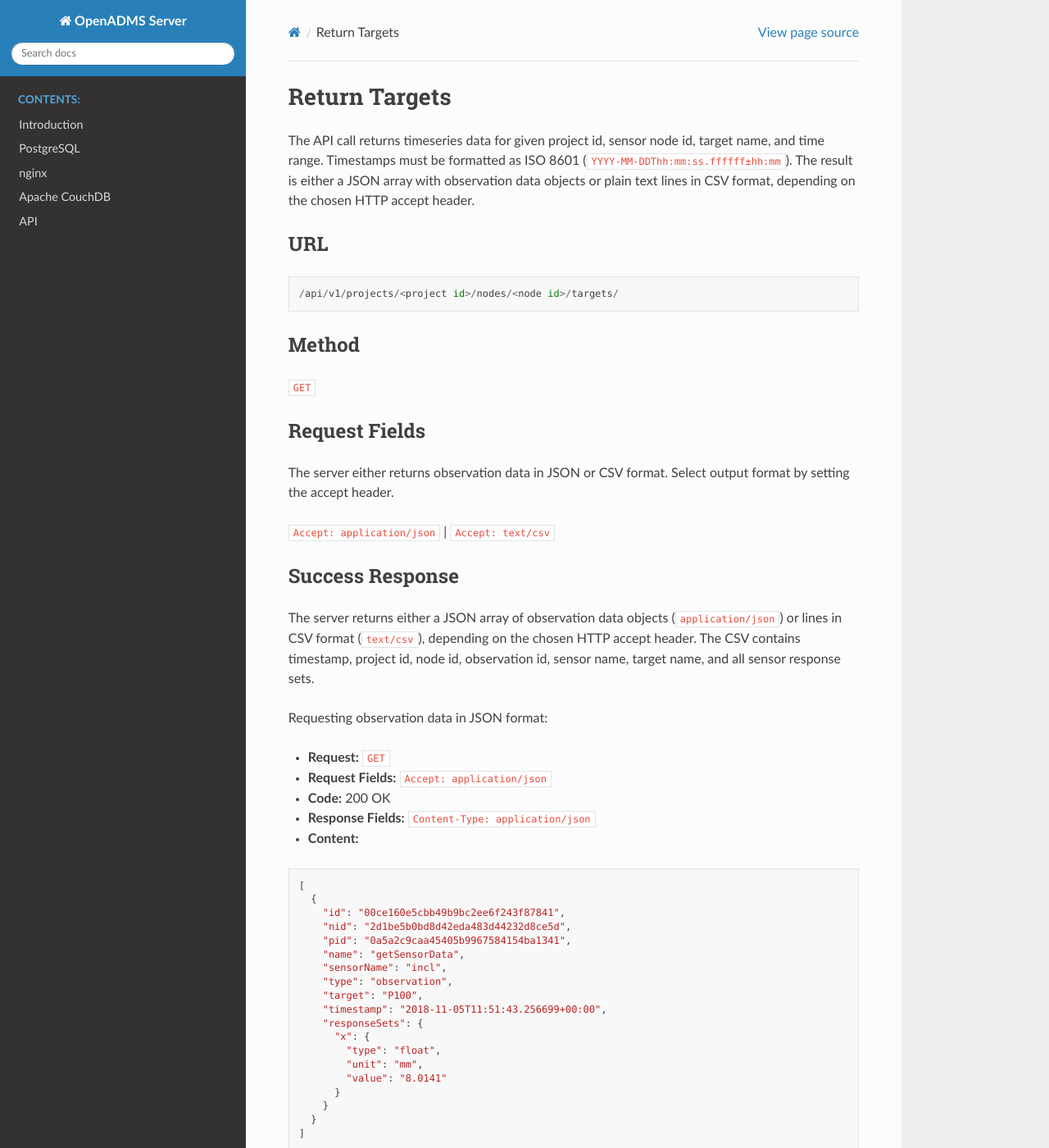
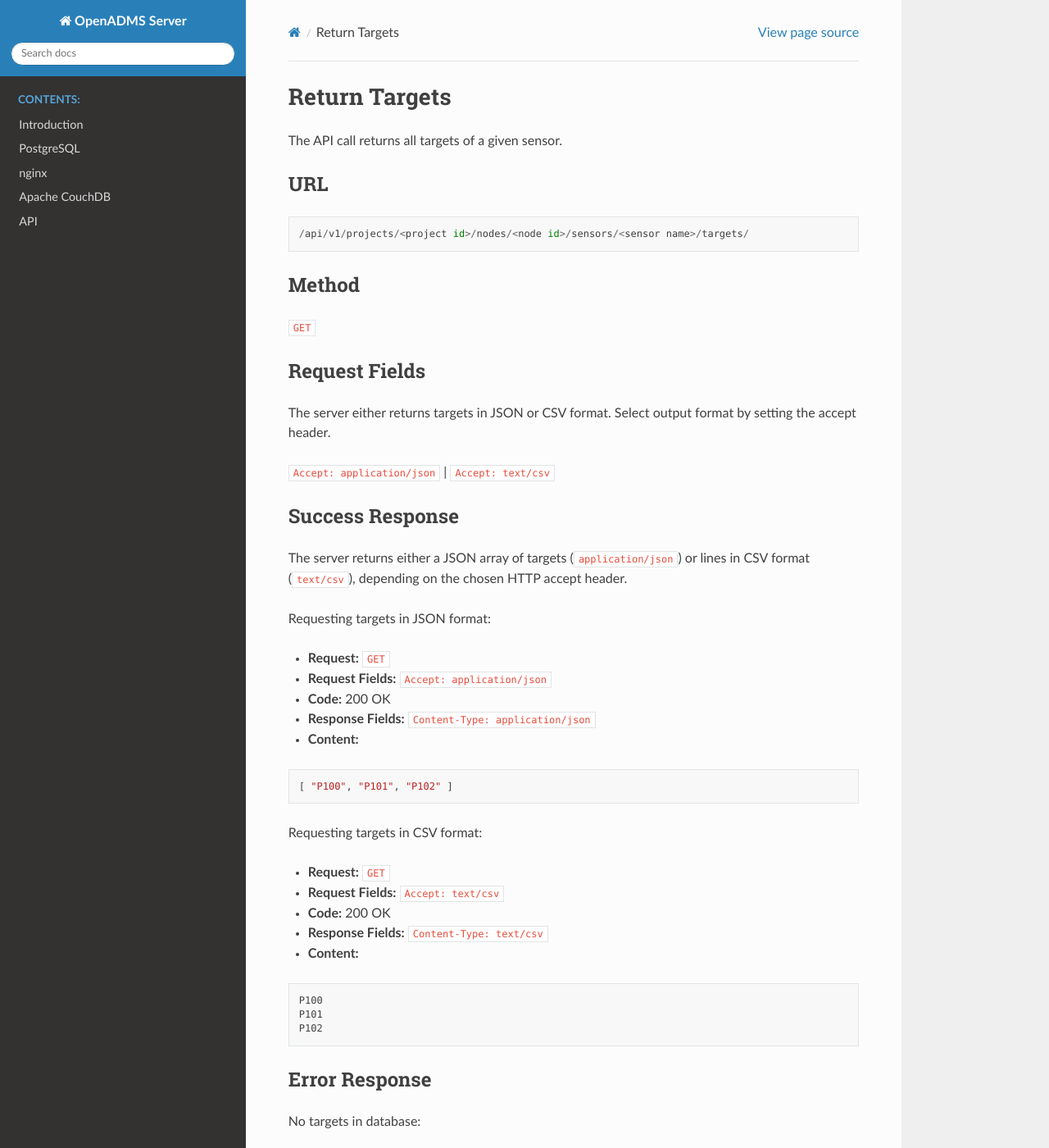
Before and after one commit to dabamos/openadms-server, a Sphinx documentation site: the page built from docs/source/api-return-targets.rst, in a window 1280 px wide and 1400 px high. Shown: the whole window at 82% size. Built offline with Sphinx 7.4.7 and the Read the Docs theme 2.0.0, drawn with Linux system fonts in a browser that asks for light colours; some of the changed text lies outside the part shown.

Commit message:
Updated documentation.

```diff
--- a/docs/source/api-return-targets.rst
+++ b/docs/source/api-return-targets.rst
@@ -1,18 +1,15 @@
 .. _api-return-targets:
+
 Return Targets
 ==============
 
-The API call returns timeseries data for given project id, sensor node id,
-target name, and time range. Timestamps must be formatted as ISO 8601
-(``YYYY-MM-DDThh:mm:ss.ffffff±hh:mm``). The result is either a JSON array with
-observation data objects or plain text lines in CSV format, depending on the
-chosen HTTP accept header.
+The API call returns all targets of a given sensor.
 
 URL
 ---
 ::
 
-    /api/v1/projects/<project id>/nodes/<node id>/targets/
+    /api/v1/projects/<project id>/nodes/<node id>/sensors/<sensor name>/targets/
 
 Method
 ------
@@ -20,57 +17,41 @@ Method
 
 Request Fields
 --------------
-The server either returns observation data in JSON or CSV format. Select output
-format by setting the accept header.
+The server either returns targets in JSON or CSV format. Select output format by
+setting the accept header.
 
 ``Accept: application/json`` | ``Accept: text/csv``
 
 Success Response
 ----------------
-The server returns either a JSON array of observation data objects
-(``application/json``) or lines in CSV format (``text/csv``), depending on the
-chosen HTTP accept header. The CSV contains timestamp, project id, node id,
-observation id, sensor name, target name, and all sensor response sets.
+The server returns either a JSON array of targets (``application/json``) or
+lines in CSV format (``text/csv``), depending on the chosen HTTP accept header.
 
-Requesting observation data in JSON format:
+Requesting targets in JSON format:
 
 * **Request:** ``GET``
 * **Request Fields:** ``Accept: application/json``
 * **Code:** 200 OK
 * **Response Fields:** ``Content-Type: application/json``
 * **Content:**
+
 ::
 
-    [
-      {
-        "id": "00ce160e5cbb49b9bc2ee6f243f87841",
-        "nid": "2d1be5b0bd8d42eda483d44232d8ce5d",
-        "pid": "0a5a2c9caa45405b9967584154ba1341",
-        "name": "getSensorData",
-        "sensorName": "incl",
-        "type": "observation",
-        "target": "P100",
-        "timestamp": "2018-11-05T11:51:43.256699+00:00",
-        "responseSets": {
-          "x": {
-            "type": "float",
-            "unit": "mm",
-            "value": "8.0141"
-          }
-        }
-      }
-    ]
+    [ "P100", "P101", "P102" ]
 
-Requesting observation data in CSV format:
+Requesting targets in CSV format:
 
 * **Request:** ``GET``
 * **Request Fields:** ``Accept: text/csv``
 * **Code:** 200 OK
 * **Response Fields:** ``Content-Type: text/csv``
 * **Content:**
+
 ::
 
-    2018-11-05T11:51:43.256699+00:00,0a5a2c9caa45405b9967584154ba1341,2d1be5b0bd8d42eda483d44232d8ce5d,00ce160e5cbb49b9bc2ee6f243f87841,incl,P100,x,mm,8.0141
+    P100
+    P101
+    P102
 
 Error Response
 --------------
@@ -89,4 +70,4 @@ cURL
 ::
 
     $ curl -X GET -u openadms-server:password -H "Accept: application/json" \
-      -G "http://localhost/api/v1/projects/0a5a2c9caa45405b9967584154ba1341/nodes/00ce160e5cbb49b9bc2ee6f243f87841/targets/P100/?start=2018-11-05T11:50:00.000000+00:00&end=2019-11-05T11:54:00.000000+00:00"
+      -G "http://localhost/api/v1/projects/0a5a2c9caa45405b9967584154ba1341/nodes/00ce160e5cbb49b9bc2ee6f243f87841/sensors/totalstation/targets/"
--- a/docs/source/index.rst
+++ b/docs/source/index.rst
@@ -27,7 +27,8 @@ from within your programming language (for instance, by using `jQuery
    Schematic illustration of OpenADMS Server
 
 More information is provided on the official `project website
-<https://www.dabamos.de/>`_.
+<https://www.dabamos.de/>`_. All scripts and configuration files are hosted on
+`GitHub <https://github.com/dabamos/openadms-server/>`_.
 
 Licence
 -------
```
Also changed, not shown: other parts of docs/source/index.rst (+1 -1 lines), docs/source/api-return-observation-data.rst (+10 -2 lines).
